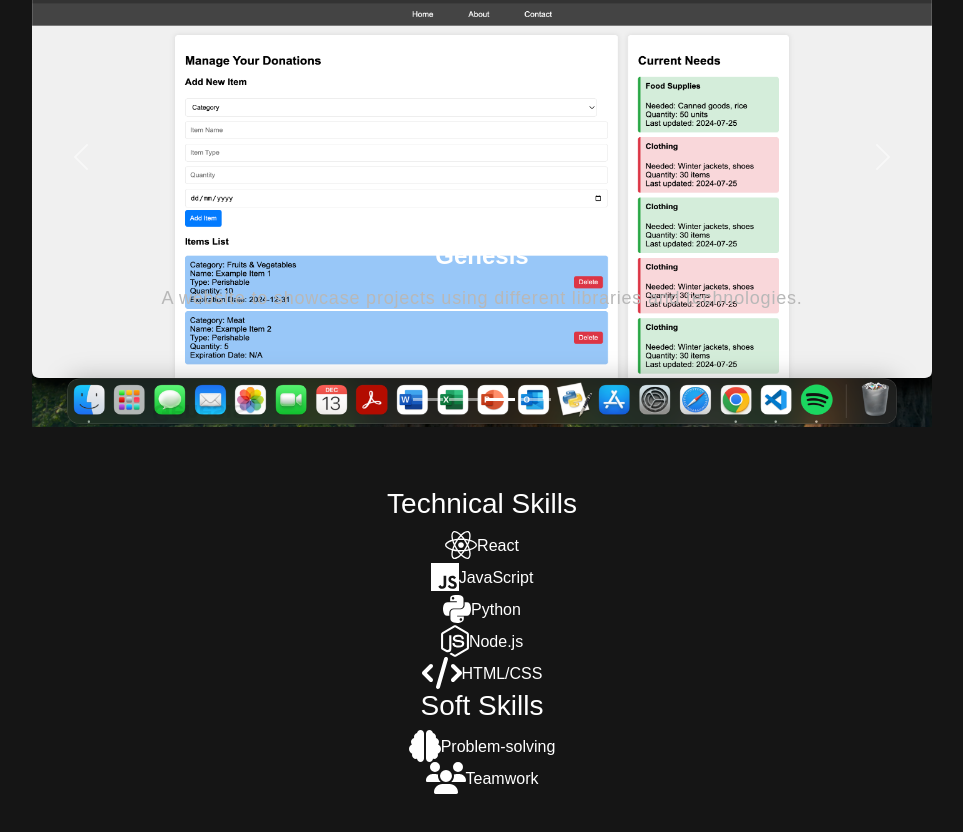
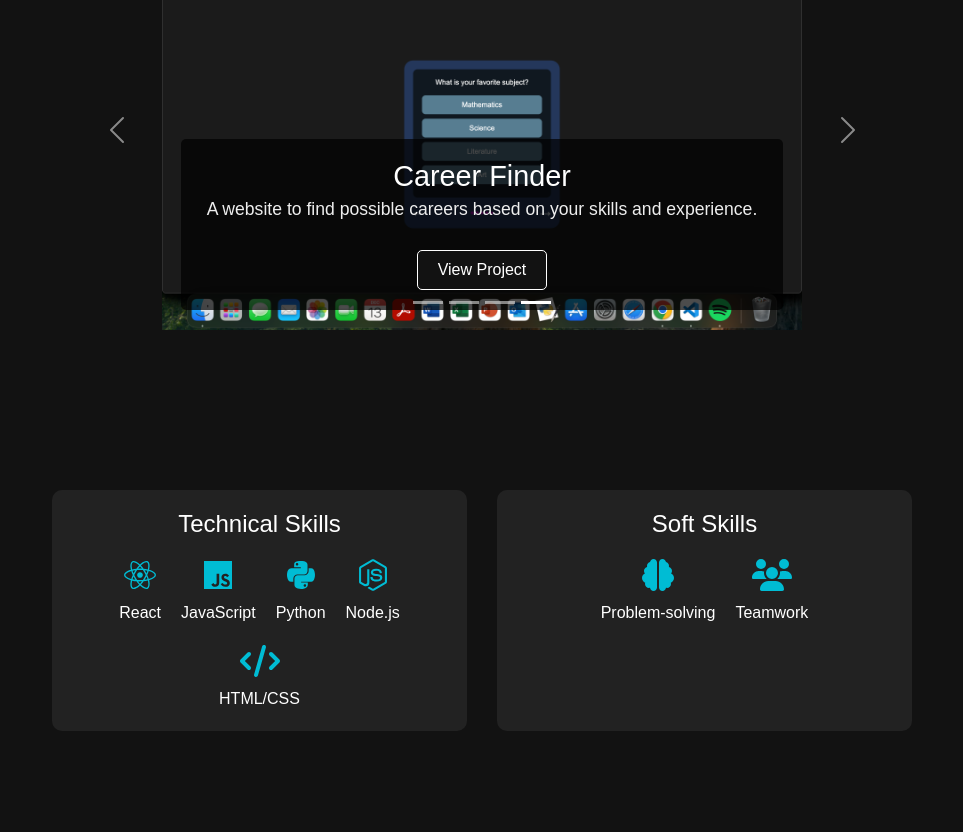
Before and after one commit to NeilSenEasow/personal_portfolio, a React (Create React App) app: page / in a window 1280 px wide. Shown: the part 780-1612 px from the top of the page, without its empty margins (158-1121 px from the left). After the commit the page ends 1531 px from the top, so only its background shows below. Built offline with nearby package versions, Linux system fonts and the light colour scheme.

Commit message:
Modify text carousel

```diff
--- a/src/App.js
+++ b/src/App.js
@@ -2,6 +2,7 @@ import './App.css';
 import NavBar from "./NavBar.js"
 import Banner from './Banner.jsx';
 import Projects from './Projects.jsx';
+import Skills from './Skills.jsx';
 import 'bootstrap/dist/css/bootstrap.min.css';
 
 function App() {
@@ -10,6 +11,7 @@ function App() {
       <NavBar />
       <Banner />
       <Projects />
+      <Skills />
     </div>
   );
 }
--- a/src/Projects.css
+++ b/src/Projects.css
@@ -1,120 +1,103 @@
-/************ Skills Css ************/
 .skill {
-    padding: 0 0 50px 0;
-    position: relative;
+  background: #121212;
+  padding: 80px 0;
 }
 
 .skill-bx {
-    background: #151515;
-    border-radius: 64px;
+  max-width: 900px;
+  margin: 0 auto;
   text-align: center;
-    padding: 60px 50px;
-    margin-top: -60px;
+  color: #fff;
+  padding: 20px;
 }
 
-  .skill h2 {
-    font-size: 45px;
-    font-weight: 700;
-    color: #fff;
+.skill-bx h2 {
+  font-size: 2.5em;
   margin-bottom: 20px;
 }
 
-  .skill p {
-    color: #B8B8B8;
-    font-size: 18px;
-    letter-spacing: 0.8px;
-    line-height: 1.5em;
-    margin: 14px 0 75px 0;
+.skill-bx p {
+  font-size: 1.1em;
+  margin-bottom: 30px;
+  color: #ddd;
 }
 
-  .skill-slider {
-    width: 80%;
-    margin: 0 auto;
-    position: relative;
+.carousel-image {
+    max-height: 400px; /* Adjust as needed */
+    width: auto;
+    object-fit: contain; /* Ensures images don't get distorted */
+    margin: 0 auto; /* Centers images horizontally within carousel */
+    display: block;
 }
 
-  .skill-slider .item img {
-    width: 100%;
-    height: auto;
-    margin: 0 auto 15px auto;
-    border-radius: 10px;
-    box-shadow: 0 4px 6px rgba(0, 0, 0, 0.3);
+.carousel-caption-custom {
+    background-color: rgba(0, 0, 0, 0.7); /* Dark semi-transparent background for caption */
+    padding: 20px;
+    border-radius: 5px;
+    margin-top: 500px;
 }
 
-  .carousel-caption h3 {
-    font-size: 24px;
-    font-weight: 700;
+
+.carousel-caption-custom h3 {
+    color: #fff;
+    font-size: 1.8em;
+    margin-bottom: 5px;
+}
+
+.carousel-caption-custom p {
+    color: #eee;
+    font-size: 1.1em;
+}
+
+.skills-grid {
+  display: grid;
+  grid-template-columns: repeat(auto-fit, minmax(300px, 1fr)); /* Responsive columns */
+  gap: 30px;
+  margin-top: 40px;
+}
+
+.skill-category {
+    text-align: center;
+    padding: 20px;
+    background-color: #222; /* Dark background for the skill category */
+    border-radius: 10px;
+    transition: background-color 0.3s ease;
+}
+
+.skill-category:hover {
+    background-color: #333; /* Slightly lighter background on hover */
+}
+
+.skill-category h3 {
+    font-size: 1.5em;
+    margin-bottom: 20px;
     color: #fff;
 }
 
-  .carousel-caption p {
-    font-size: 18px;
-    color: #B8B8B8;
+.skill-list {
+    display: flex;
+    flex-wrap: wrap;
+    justify-content: center;
+    gap: 20px; /* Gap between skill items */
 }
 
-  .carousel-image {
-    width: 900px;
-    height: 540px;
-    overflow: hidden;
-  }
-  .carousel-image::before {
-    content: "";
-    display: block;
-    padding-top: 62.5%;
-  }
-  .carousel-image > * {
-  position: absolute;
-  top: 0;
-  left: 0;
-  width: 100%;
-  height: 100%;
-  object-fit: cover;
+.skill-item {
+    display: flex;
+    flex-direction: column;
+    align-items: center;
+    text-align: center;
 }
 
-  .carousel-caption-custom {
-    bottom: 20px;
-    text-align: center;
-    left: 20px;
-    right: 20px;
-    position: relative; /* Make it a positioning context for the reflection */
-    margin-top: 20px;
+.skill-item svg {
+    color: #00bcd4; /* Color of the icons */
+    margin-bottom: 10px;
 }
 
-  .carousel-caption-custom::after {
-    content: attr(data-text); /* Use content from the data-text attribute */
-    position: absolute;
-    left: 0;
-    right: 0;
-    bottom: -20px; /* Position the reflection below the main text */
-    transform: scaleY(-1); /* Flip vertically for the reflection effect */
-    opacity: 0.5; /* Adjust opacity for desired reflection intensity */
-    text-align: left;
-    background: linear-gradient(to bottom, transparent 0%, rgba(0,0,0,0.3) 100% ); /* Optional gradient */
-    -webkit-background-clip: text;
-    -webkit-text-fill-color: transparent;
+.skill-item span {
+    color: #fff;
 }
 
-  .carousel-caption-custom h3{
-    display: inline;
+.view-project:focus {
+    outline: 2px solid white;
+    outline-offset: 2px;
 }
-  .carousel-caption-custom h3::before{
-    content: attr(data-text);
-    position: absolute;
-    left: 0;
-    bottom: -20px;
-    transform: scaleY(-1); /* Flip vertically for the reflection effect */
-    opacity: 0.5; /* Adjust opacity for desired reflection intensity */
-    background: linear-gradient(to bottom, transparent 0%, rgba(0,0,0,0.3) 100% ); /* Optional gradient */
-    -webkit-background-clip: text;
-    -webkit-text-fill-color: transparent;
-    display: block;
-  }
-
-  .background-image-left {
-    top: 28%;
-    position: absolute;
-    bottom: 0;
-    width: 40%;
-    z-index: -4;
-    object-fit: cover;
-  }
--- a/src/Projects.jsx
+++ b/src/Projects.jsx
@@ -4,6 +4,50 @@ import { faReact, faJs, faPython, faNodeJs } from '@fortawesome/free-brands-svg-
 import { faCode, faBrain, faUsers } from '@fortawesome/free-solid-svg-icons';
 import { FontAwesomeIcon } from '@fortawesome/react-fontawesome';
 import "./Projects.css";
+
+const viewProjectLinkStyles = {
+  display: 'inline-block',
+  padding: '10px 20px',
+  backgroundColor: '#121212',
+  color: '#fff',
+  textDecoration: 'none',
+  borderRadius: '5px',
+  transition: 'background-color 0.3s ease',
+  border: '1px solid #fff',
+  cursor: 'pointer',
+};
+
+const projects = [
+    {
+        title: 'Keeper App',
+        description: 'A note-taking app to keep your daily tasks and notes organized.',
+        image: require('./assets/images/KeeperApp.png'),
+        alt: 'Keeper App',
+        link: '#',
+      },
+      {
+        title: 'To Do List',
+        description: 'A simple application to track your pending tasks and achieve your goals.',
+        image: require('./assets/images/ToDoList.png'),
+        alt: 'To Do List',
+        link: '#',
+      },
+      {
+        title: 'Genesis',
+        description: 'A website to showcase projects using different libraries and technologies.',
+        image: require('./assets/images/Genesis.png'),
+        alt: 'Genesis',
+        link: '#',
+      },
+      {
+        title: 'Career Finder',
+        description: 'A website to find possible careers based on your skills and experience.',
+        image: require('./assets/images/CareerFinder.png'),
+        alt: 'Career Finder',
+        link: '#',
+      },
+];
+
 
 function Projects() {
     return (
@@ -13,97 +57,31 @@ function Projects() {
                 <p>Here are some of my projects, showcasing my skills and expertise in different technologies.</p>
                 <div className="skill-slider">
                     <Carousel>
-                        <Carousel.Item interval={1000}>
+                        {projects.map((project, index) => (
+                          <Carousel.Item key={index} interval={1000}>
                                 <img
                                     className="carousel-image"
-                                src={require('./assets/images/KeeperApp.png')}
-                                alt="Keeper App"
+                                    src={project.image}
+                                    alt={project.alt}
                                 />
                                 <Carousel.Caption className="carousel-caption-custom">
-                                 <h3 data-text="Keeper App">Keeper App</h3>
-                                 <p data-text="A note-taking app to keep your daily tasks and notes organized.">A note-taking app to keep your daily tasks and notes organized.</p>
+                                    <h3 data-text={project.title}>{project.title}</h3>
+                                    <p data-text={project.description}>{project.description}</p>
+                                     <div style={{ marginTop: '20px', textAlign: 'center' }}>
+                                         <a
+                                              className="view-project"
+                                              href={project.link}
+                                              style={viewProjectLinkStyles}
+                                              onMouseOver={e => {e.target.style.backgroundColor = '#fff'; e.target.style.color = '#121212';}}
+                                              onMouseOut={e => {e.target.style.backgroundColor = '#121212'; e.target.style.color = '#fff';}}
+                                          >
+                                              View Project
+                                          </a>
+                                      </div>
                                 </Carousel.Caption>
                             </Carousel.Item>
-                        <Carousel.Item interval={500}>
-                            <img
-                                className="carousel-image"
-                                src={require('./assets/images/ToDoList.png')}
-                                alt="To Do List"
-                            />
-                            <Carousel.Caption className="carousel-caption-custom">
-                                 <h3 data-text="To Do List">To Do List</h3>
-                                <p data-text="A simple application to track your pending tasks and achieve your goals.">A simple application to track your pending tasks and achieve your goals.</p>
-                            </Carousel.Caption>
-                        </Carousel.Item>
-                        <Carousel.Item>
-                            <img
-                                className="carousel-image"
-                                src={require('./assets/images/Genesis.png')}
-                                alt="Genesis"
-                            />
-                            <Carousel.Caption className="carousel-caption-custom">
-                                <h3 data-text="Genesis">Genesis</h3>
-                                <p data-text="A website to showcase projects using different libraries and technologies.">A website to showcase projects using different libraries and technologies.</p>
-                            </Carousel.Caption>
-                        </Carousel.Item>
-                        <Carousel.Item>
-                            <img
-                                className="carousel-image"
-                                src={require('./assets/images/CareerFinder.png')}
-                                alt="Career Finder"
-                            />
-                            <Carousel.Caption className="carousel-caption-custom">
-                                <h3 data-text="Career Finder">Career Finder</h3>
-                                 <p data-text="A website to find possible careers based on your skills and experience.">A website to find possible careers based on your skills and experience.</p>
-                            </Carousel.Caption>
-                        </Carousel.Item>
+                         ))}
                     </Carousel>
-                </div>
-            </div>
-             <div className="skill-bx">
-                <div className="skills-grid">
-                     {/* Technical Skills */}
-                     <div className="skill-category">
-                         <h3>Technical Skills</h3>
-                        <div className="skill-list">
-                            <div className="skill-item">
-                                <FontAwesomeIcon icon={faReact} size="2xl"/>
-                                <span>React</span>
-                            </div>
-                            <div className="skill-item">
-                                <FontAwesomeIcon icon={faJs} size="2xl"/>
-                                <span>JavaScript</span>
-                            </div>
-                            <div className="skill-item">
-                                <FontAwesomeIcon icon={faPython} size="2xl"/>
-                                <span>Python</span>
-                            </div>
-                             <div className="skill-item">
-                                <FontAwesomeIcon icon={faNodeJs} size="2xl"/>
-                                <span>Node.js</span>
-                            </div>
-                             <div className="skill-item">
-                                <FontAwesomeIcon icon={faCode} size="2xl"/>
-                                <span>HTML/CSS</span>
-                            </div>
-                        </div>
-                    </div>
-
-                    {/* Soft Skills */}
-                     <div className="skill-category">
-                        <h3>Soft Skills</h3>
-                         <div className="skill-list">
-                            <div className="skill-item">
-                                <FontAwesomeIcon icon={faBrain} size="2xl"/>
-                                <span>Problem-solving</span>
-                            </div>
-                             <div className="skill-item">
-                                <FontAwesomeIcon icon={faUsers} size="2xl"/>
-                                <span>Teamwork</span>
-                            </div>
-                        </div>
-                    </div>
-
                 </div>
             </div>
         </section>
--- /dev/null
+++ b/src/Skills.jsx
@@ -0,0 +1,56 @@
+import React from "react";
+import { faReact, faJs, faPython, faNodeJs } from '@fortawesome/free-brands-svg-icons';
+import { faCode, faBrain, faUsers } from '@fortawesome/free-solid-svg-icons';
+import { FontAwesomeIcon } from '@fortawesome/react-fontawesome';
+
+function Skills() {
+  return (
+    <div className="skill-bx">
+      <div className="skills-grid">
+        {/* Technical Skills */}
+        <div className="skill-category">
+          <h3>Technical Skills</h3>
+          <div className="skill-list">
+            <div className="skill-item">
+              <FontAwesomeIcon icon={faReact} size="2xl" />
+              <span>React</span>
+            </div>
+            <div className="skill-item">
+              <FontAwesomeIcon icon={faJs} size="2xl" />
+              <span>JavaScript</span>
+            </div>
+            <div className="skill-item">
+              <FontAwesomeIcon icon={faPython} size="2xl" />
+              <span>Python</span>
+            </div>
+            <div className="skill-item">
+              <FontAwesomeIcon icon={faNodeJs} size="2xl" />
+              <span>Node.js</span>
+            </div>
+            <div className="skill-item">
+              <FontAwesomeIcon icon={faCode} size="2xl" />
+              <span>HTML/CSS</span>
+            </div>
+          </div>
+        </div>
+
+        {/* Soft Skills */}
+        <div className="skill-category">
+          <h3>Soft Skills</h3>
+          <div className="skill-list">
+            <div className="skill-item">
+              <FontAwesomeIcon icon={faBrain} size="2xl" />
+              <span>Problem-solving</span>
+            </div>
+            <div className="skill-item">
+              <FontAwesomeIcon icon={faUsers} size="2xl" />
+              <span>Teamwork</span>
+            </div>
+          </div>
+        </div>
+      </div>
+    </div>
+  );
+}
+
+export default Skills;
```
Lines whose indentation alone changed are shown as unchanged.
